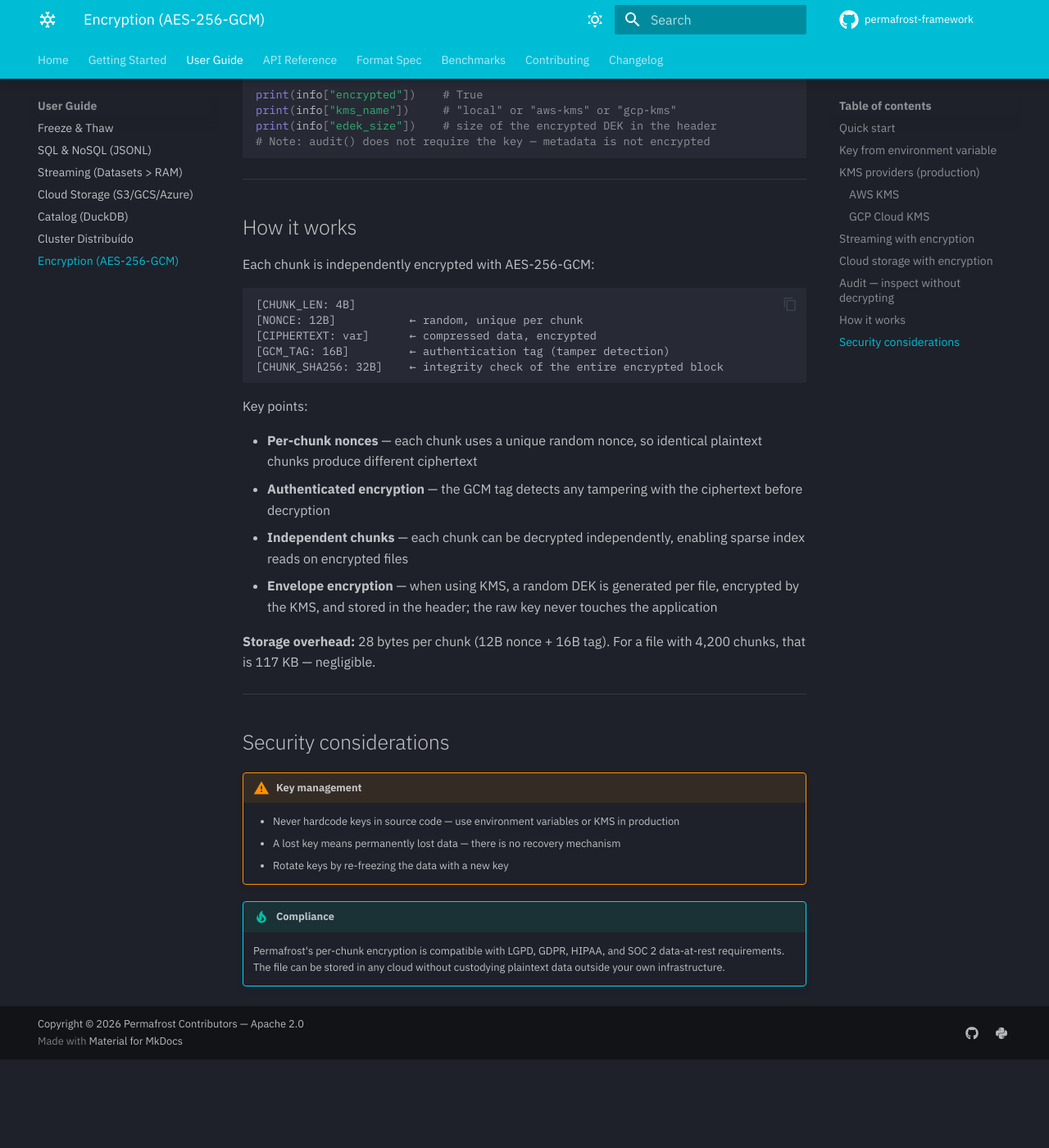
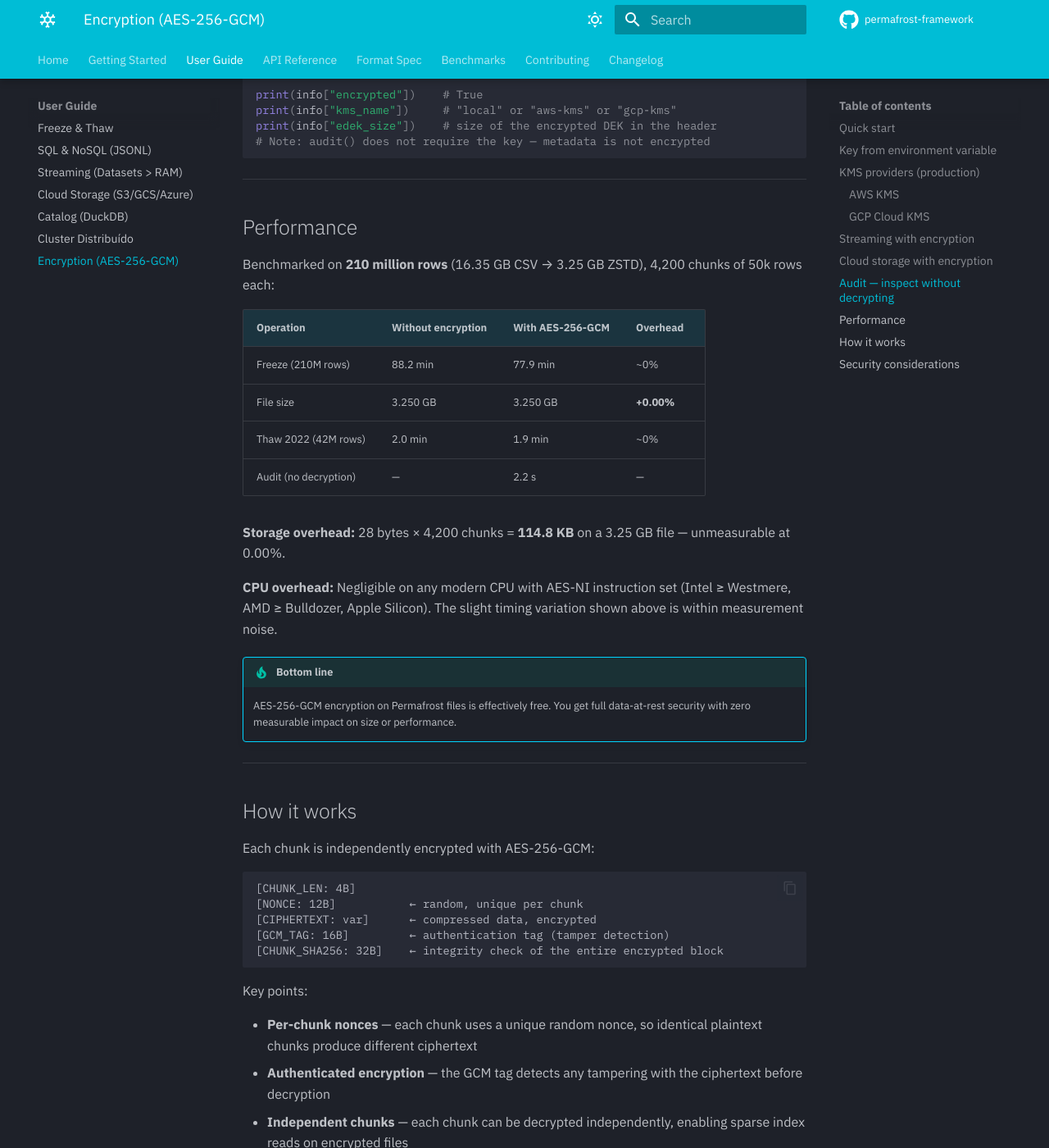
Before and after one commit to caua-ferreira/permafrost-framework, an MkDocs documentation site: the page built from docs/user-guide/encryption.md, in a window 1280 px wide and 1400 px high, scrolled down 2396 px. Shown: the whole window at 82% size. Built offline with MkDocs 1.6.1 and Material for MkDocs 9.7.7, drawn with Linux system fonts in a browser that asks for light colours; comment, search, counter and statistics services are not loaded; the version menu is left out; before the commit the page ends 3688 px from its top, so only the background shows below that.

Commit message:
docs: adicionar benchmark de criptografia (AES-256-GCM overhead ~0%)

```diff
--- a/docs/user-guide/encryption.md
+++ b/docs/user-guide/encryption.md
@@ -118,6 +118,26 @@ print(info["edek_size"])    # size of the encrypted DEK in the header
 
 ---
 
+## Performance
+
+Benchmarked on **210 million rows** (16.35 GB CSV → 3.25 GB ZSTD), 4,200 chunks of 50k rows each:
+
+| Operation | Without encryption | With AES-256-GCM | Overhead |
+|---|---|---|---|
+| Freeze (210M rows) | 88.2 min | 77.9 min | ~0% |
+| File size | 3.250 GB | 3.250 GB | **+0.00%** |
+| Thaw 2022 (42M rows) | 2.0 min | 1.9 min | ~0% |
+| Audit (no decryption) | — | 2.2 s | — |
+
+**Storage overhead:** 28 bytes × 4,200 chunks = **114.8 KB** on a 3.25 GB file — unmeasurable at 0.00%.
+
+**CPU overhead:** Negligible on any modern CPU with AES-NI instruction set (Intel ≥ Westmere, AMD ≥ Bulldozer, Apple Silicon). The slight timing variation shown above is within measurement noise.
+
+!!! tip "Bottom line"
+    AES-256-GCM encryption on Permafrost files is effectively free. You get full data-at-rest security with zero measurable impact on size or performance.
+
+---
+
 ## How it works
 
 Each chunk is independently encrypted with AES-256-GCM:
```
